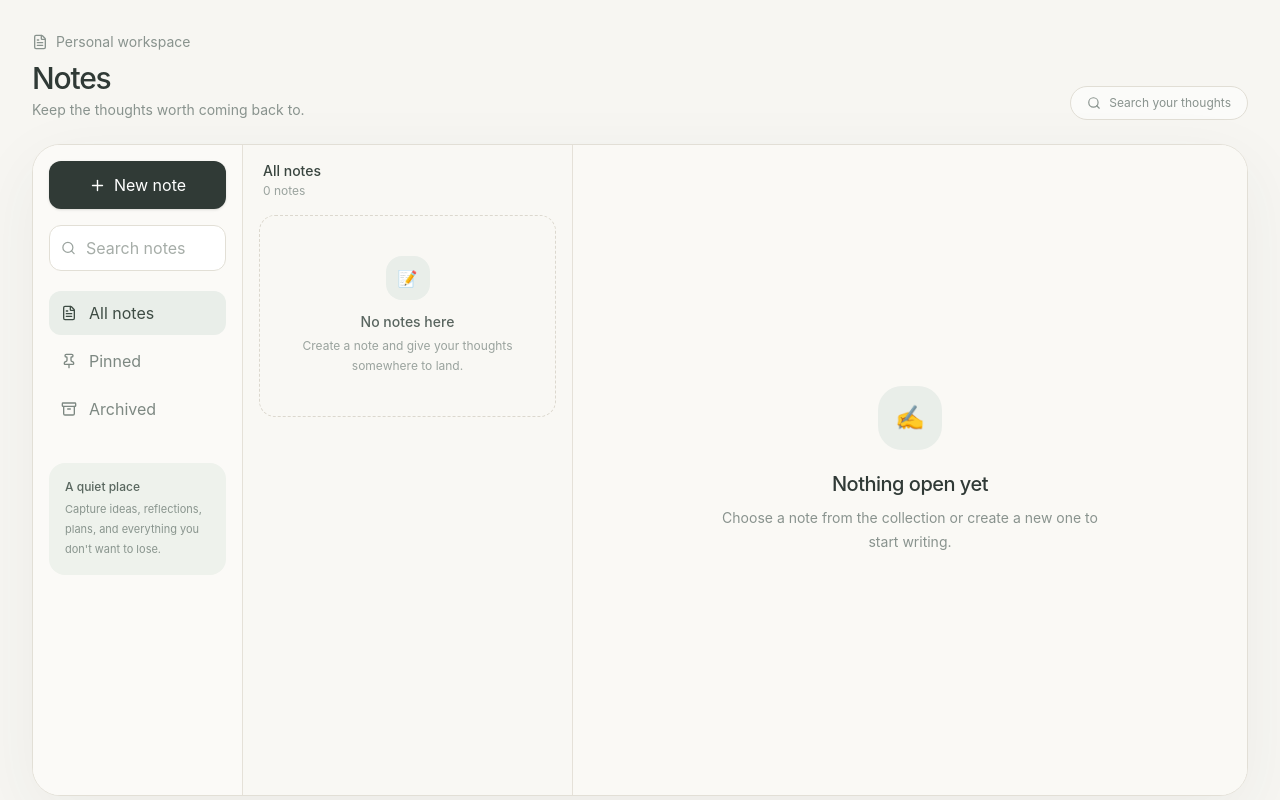
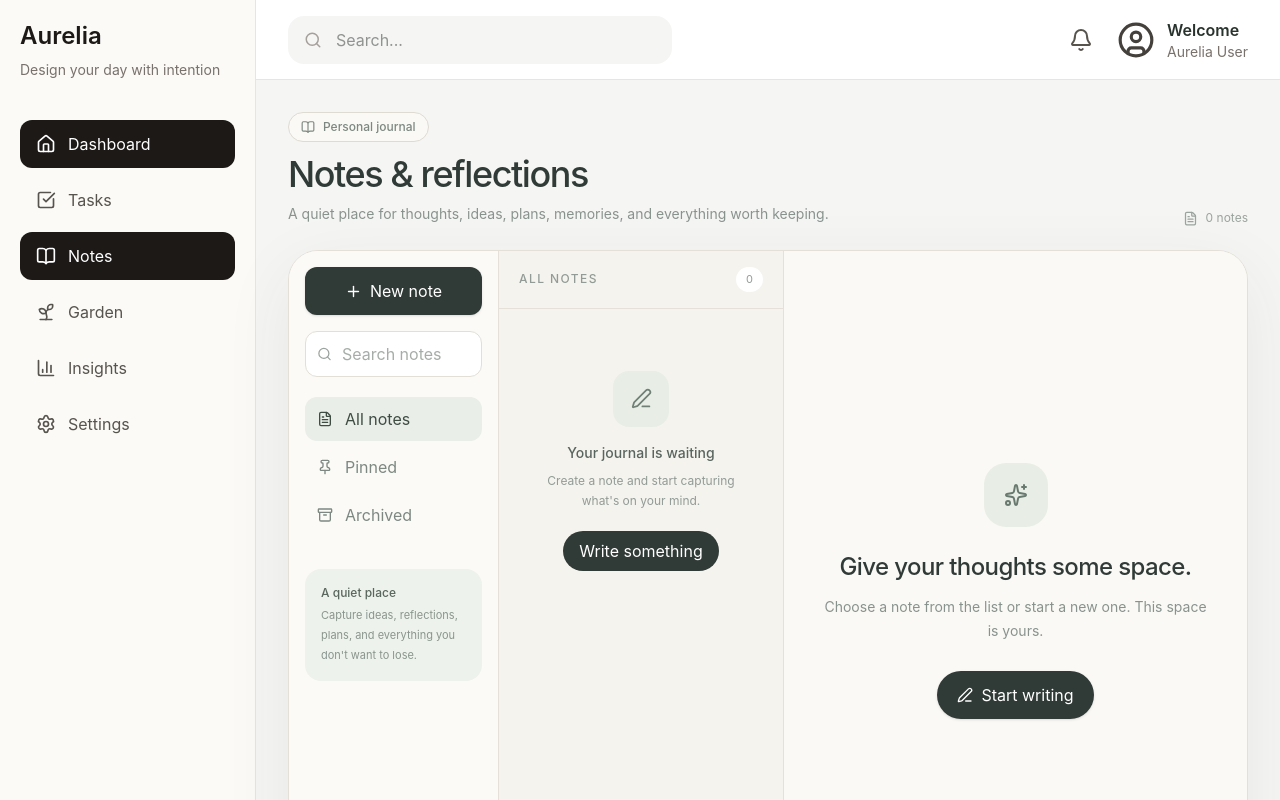
Before and after one commit to toibawani/aurelia, a React (Vite) app: page /dashboard/notes in a window 1280 px wide. Shown: the top 800 px of the page. Built offline with nearby package versions, Linux system fonts and the light colour scheme.

Commit message:
feat: refine Aurelia journal workspace

```diff
--- a/src/features/notes/components/NotesPage.tsx
+++ b/src/features/notes/components/NotesPage.tsx
@@ -1,16 +1,23 @@
-import { useMemo, useState } from "react";
-import { FileText, Search } from "lucide-react";
+import { useState } from "react";
+import {
+  BookOpen,
+  FileText,
+  PenLine,
+  Search,
+  Sparkles,
+} from "lucide-react";
 
-import { useNotes } from "../hooks/useNotes";
+import DashboardLayout from "../../../layouts/DashboardLayout";
+import NotesSidebar from "./NotesSidebar";
 import NoteCard from "./NoteCard";
 import NoteEditor from "./NoteEditor";
-import NotesSidebar from "./NotesSidebar";
+import { useNotes } from "../hooks/useNotes";
 
 type NoteFilter = "all" | "pinned" | "archived";
 
 export default function NotesPage() {
   const {
-    notes,
+    notes = [],
     selectedId,
     selectedNote,
     setSelectedId,
@@ -23,13 +30,9 @@ export default function NotesPage() {
   } = useNotes();
 
   const [search, setSearch] = useState("");
-  const [filter, setFilter] =
-    useState<NoteFilter>("all");
+  const [filter, setFilter] = useState<NoteFilter>("all");
 
-  const visibleNotes = useMemo(() => {
-    const query = search.trim().toLowerCase();
-
-    return notes
+  const filteredNotes = notes
     .filter((note) => {
       if (filter === "pinned") {
         return note.pinned && !note.archived;
@@ -42,66 +45,85 @@ export default function NotesPage() {
       return !note.archived;
     })
     .filter((note) => {
-        if (!query) return true;
+      const query = search.trim().toLowerCase();
+
+      if (!query) {
+        return true;
+      }
 
       return (
-          note.title
-            .toLowerCase()
-            .includes(query) ||
-          note.content
-            .toLowerCase()
-            .includes(query)
+        note.title.toLowerCase().includes(query) ||
+        note.content.toLowerCase().includes(query)
       );
     })
-      .sort(
-        (a, b) =>
-          Number(b.pinned) - Number(a.pinned) ||
-          new Date(b.updatedAt).getTime() -
-            new Date(a.updatedAt).getTime(),
-      );
-  }, [notes, search, filter]);
+    .sort((a, b) => {
+      if (a.pinned !== b.pinned) {
+        return a.pinned ? -1 : 1;
+      }
 
       return (
-    <div className="min-h-screen bg-[#f7f6f2] p-4 sm:p-6 lg:p-8">
-      <div className="mx-auto max-w-[1500px]">
-        <div className="mb-6">
-          <div className="flex items-center gap-2 text-sm text-[#89938e]">
-            <FileText size={16} />
-            Personal workspace
+        new Date(b.updatedAt).getTime() -
+        new Date(a.updatedAt).getTime()
+      );
+    });
+
+  function handleCreate() {
+    const id = createNote();
+    setSelectedId(id);
+  }
+
+  return (
+    <DashboardLayout>
+      <div className="min-h-full pb-10">
+        {/* HEADER */}
+
+        <header className="mb-6">
+          <div className="flex flex-col gap-5 sm:flex-row sm:items-end sm:justify-between">
+            <div>
+              <div className="mb-3 inline-flex items-center gap-2 rounded-full border border-[#dedbd2] bg-[#faf9f5] px-3 py-1.5 text-xs font-medium text-[#7d8882]">
+                <BookOpen size={14} />
+                Personal journal
               </div>
 
-          <div className="mt-2 flex flex-wrap items-end justify-between gap-4">
-            <div>
-              <h1 className="text-3xl font-medium tracking-[-0.04em] text-[#303a36]">
-                Notes
+              <h1 className="text-3xl font-medium tracking-[-0.04em] text-[#303a36] sm:text-4xl">
+                Notes & reflections
               </h1>
 
-              <p className="mt-1 text-sm text-[#89938e]">
-                Keep the thoughts worth coming back to.
+              <p className="mt-2 max-w-xl text-sm leading-6 text-[#89938e]">
+                A quiet place for thoughts, ideas,
+                plans, memories, and everything worth
+                keeping.
               </p>
             </div>
 
-            <div className="hidden items-center gap-2 rounded-full border border-[#e1ded5] bg-white/60 px-4 py-2 text-xs text-[#89938e] sm:flex">
-              <Search size={14} />
-              Search your thoughts
+            <div className="flex items-center gap-2 text-xs text-[#9aa39e]">
+              <FileText size={15} />
+              {notes.length}{" "}
+              {notes.length === 1 ? "note" : "notes"}
             </div>
           </div>
-        </div>
+        </header>
 
-        <div className="overflow-hidden rounded-[28px] border border-[#e2dfd6] bg-white/70 shadow-[0_20px_70px_rgba(55,65,60,0.06)] backdrop-blur">
-          <div className="flex min-h-[650px] flex-col lg:flex-row">
+        {/* WORKSPACE */}
+
+        <section className="overflow-hidden rounded-[30px] border border-[#e4e0d7] bg-[#fbfaf7] shadow-[0_20px_70px_rgba(55,63,57,0.07)]">
+          <div className="flex min-h-[680px] flex-col lg:flex-row">
+            {/* SIDEBAR */}
+
             <NotesSidebar
               search={search}
               onSearch={setSearch}
               filter={filter}
               onFilter={setFilter}
-              onCreate={createNote}
+              onCreate={handleCreate}
             />
 
-            <div className="w-full border-b border-[#e5e1d8] bg-[#f9f8f4] lg:w-[330px] lg:border-b-0 lg:border-r">
-              <div className="flex items-center justify-between px-5 py-4">
-                <div>
-                  <p className="text-sm font-medium text-[#39453f]">
+            {/* NOTE LIST */}
+
+            <div className="flex w-full shrink-0 flex-col border-b border-[#e5e1d8] bg-[#f5f3ee] lg:w-[285px] lg:border-b-0 lg:border-r">
+              <div className="border-b border-[#e5e1d8] px-5 py-4">
+                <div className="flex items-center justify-between">
+                  <p className="text-xs font-medium uppercase tracking-[0.12em] text-[#929b96]">
                     {filter === "all"
                       ? "All notes"
                       : filter === "pinned"
@@ -109,51 +131,75 @@ export default function NotesPage() {
                         : "Archived"}
                   </p>
 
-                  <p className="mt-0.5 text-xs text-[#9aa39e]">
-                    {visibleNotes.length}{" "}
-                    {visibleNotes.length === 1
-                      ? "note"
-                      : "notes"}
-                  </p>
+                  <span className="rounded-full bg-white px-2.5 py-1 text-[11px] text-[#929b96]">
+                    {filteredNotes.length}
+                  </span>
                 </div>
               </div>
 
-              <div className="space-y-3 overflow-y-auto px-4 pb-5 lg:max-h-[570px]">
-                {visibleNotes.length === 0 ? (
-                  <div className="rounded-2xl border border-dashed border-[#dcd8ce] px-5 py-10 text-center">
-                    <div className="mx-auto flex h-11 w-11 items-center justify-center rounded-2xl bg-[#e9eee9]">
-                      📝
-                    </div>
-
-                    <p className="mt-3 text-sm font-medium text-[#59655f]">
-                      No notes here
-                    </p>
-
-                    <p className="mt-1 text-xs leading-5 text-[#9aa39e]">
-                      Create a note and give your
-                      thoughts somewhere to land.
-                    </p>
-                  </div>
-                ) : (
-                  visibleNotes.map((note) => (
+              <div className="flex-1 overflow-y-auto p-3">
+                {filteredNotes.length > 0 ? (
+                  <div className="space-y-2">
+                    {filteredNotes.map((note) => (
                       <NoteCard
                         key={note.id}
                         note={note}
                         selected={
                           note.id === selectedId
                         }
-                      onClick={() =>
-                        setSelectedId(note.id)
-                      }
-                      onPin={() =>
-                        togglePinned(note.id)
-                      }
+                        onSelect={setSelectedId}
+                        onPin={togglePinned}
+                        onArchive={archiveNote}
+                        onDelete={deleteNote}
                       />
-                  ))
+                    ))}
+                  </div>
+                ) : (
+                  <div className="flex min-h-[300px] flex-col items-center justify-center px-6 text-center">
+                    <div className="flex h-14 w-14 items-center justify-center rounded-2xl bg-[#e8eee5] text-[#708077]">
+                      {search ? (
+                        <Search size={21} />
+                      ) : (
+                        <PenLine size={21} />
+                      )}
+                    </div>
+
+                    <h3 className="mt-4 text-sm font-medium text-[#59655f]">
+                      {search
+                        ? "Nothing found"
+                        : filter === "archived"
+                          ? "No archived notes"
+                          : filter === "pinned"
+                            ? "Nothing pinned yet"
+                            : "Your journal is waiting"}
+                    </h3>
+
+                    <p className="mt-2 max-w-[190px] text-xs leading-5 text-[#929b96]">
+                      {search
+                        ? "Try another word or phrase."
+                        : "Create a note and start capturing what's on your mind."}
+                    </p>
+
+                    {!search &&
+                      filter !== "archived" &&
+                      filter !== "pinned" && (
+                        <button
+                          type="button"
+                          onClick={handleCreate}
+                          className="mt-5 rounded-full bg-[#303a36] px-4 py-2 text-xs font-medium text-white transition hover:bg-[#202925]"
+                        >
+                          Write something
+                        </button>
+                      )}
+                  </div>
                 )}
               </div>
             </div>
 
+            {/* EDITOR */}
+
+            <div className="min-w-0 flex-1 bg-[#faf9f5]">
+              {selectedNote ? (
                 <NoteEditor
                   note={selectedNote}
                   onUpdate={updateNote}
@@ -162,9 +208,37 @@ export default function NotesPage() {
                   onArchive={archiveNote}
                   onColorChange={changeColor}
                 />
+              ) : (
+                <div className="flex min-h-[680px] items-center justify-center px-8 py-16">
+                  <div className="max-w-sm text-center">
+                    <div className="mx-auto flex h-16 w-16 items-center justify-center rounded-[22px] bg-[#e8eee5] text-[#687970]">
+                      <Sparkles size={24} />
+                    </div>
+
+                    <h2 className="mt-6 text-2xl font-medium tracking-tight text-[#303a36]">
+                      Give your thoughts some space.
+                    </h2>
+
+                    <p className="mt-3 text-sm leading-6 text-[#89938e]">
+                      Choose a note from the list or start
+                      a new one. This space is yours.
+                    </p>
+
+                    <button
+                      type="button"
+                      onClick={handleCreate}
+                      className="mt-7 inline-flex items-center gap-2 rounded-full bg-[#303a36] px-5 py-3 text-sm font-medium text-white shadow-sm transition hover:-translate-y-0.5 hover:bg-[#202925]"
+                    >
+                      <PenLine size={16} />
+                      Start writing
+                    </button>
                   </div>
                 </div>
+              )}
             </div>
           </div>
+        </section>
+      </div>
+    </DashboardLayout>
   );
 }
```
Lines whose indentation alone changed are shown as unchanged.
